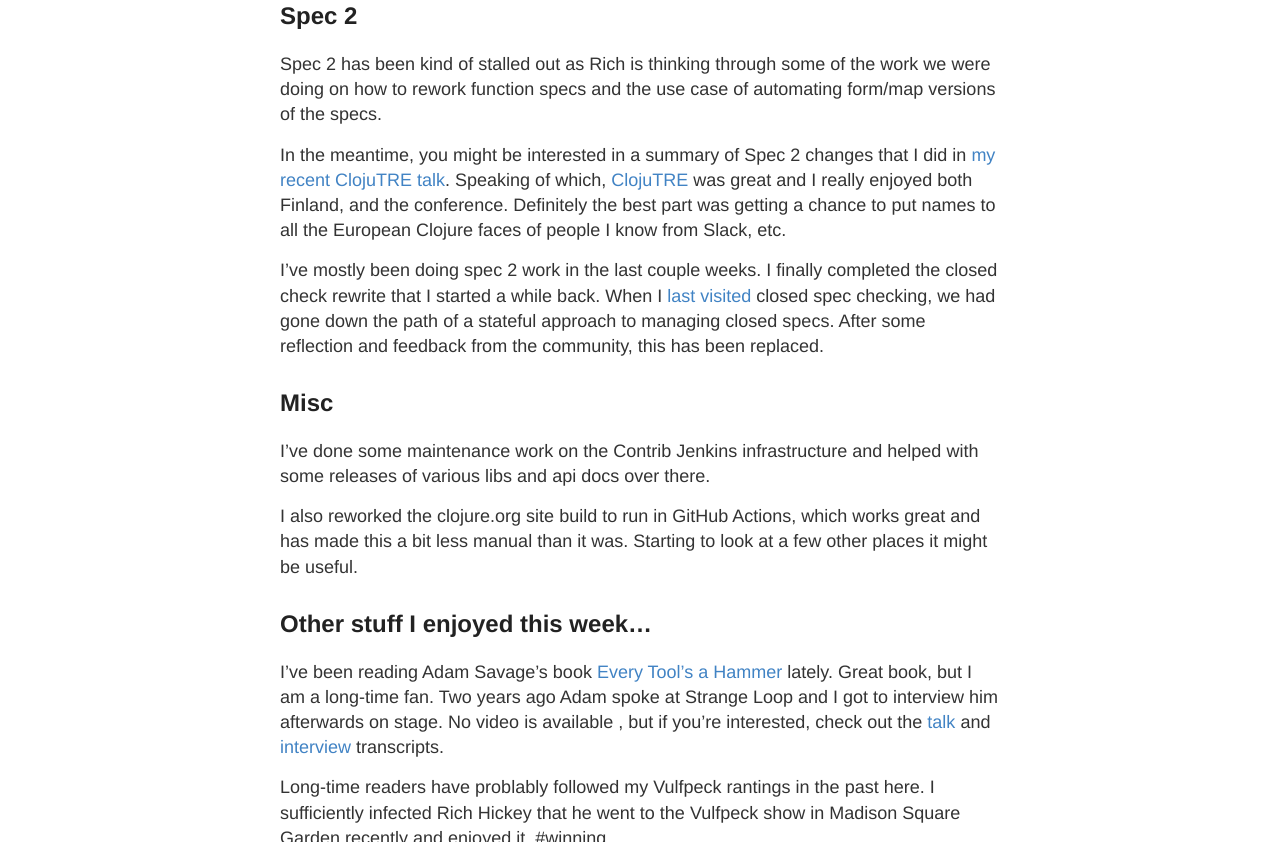
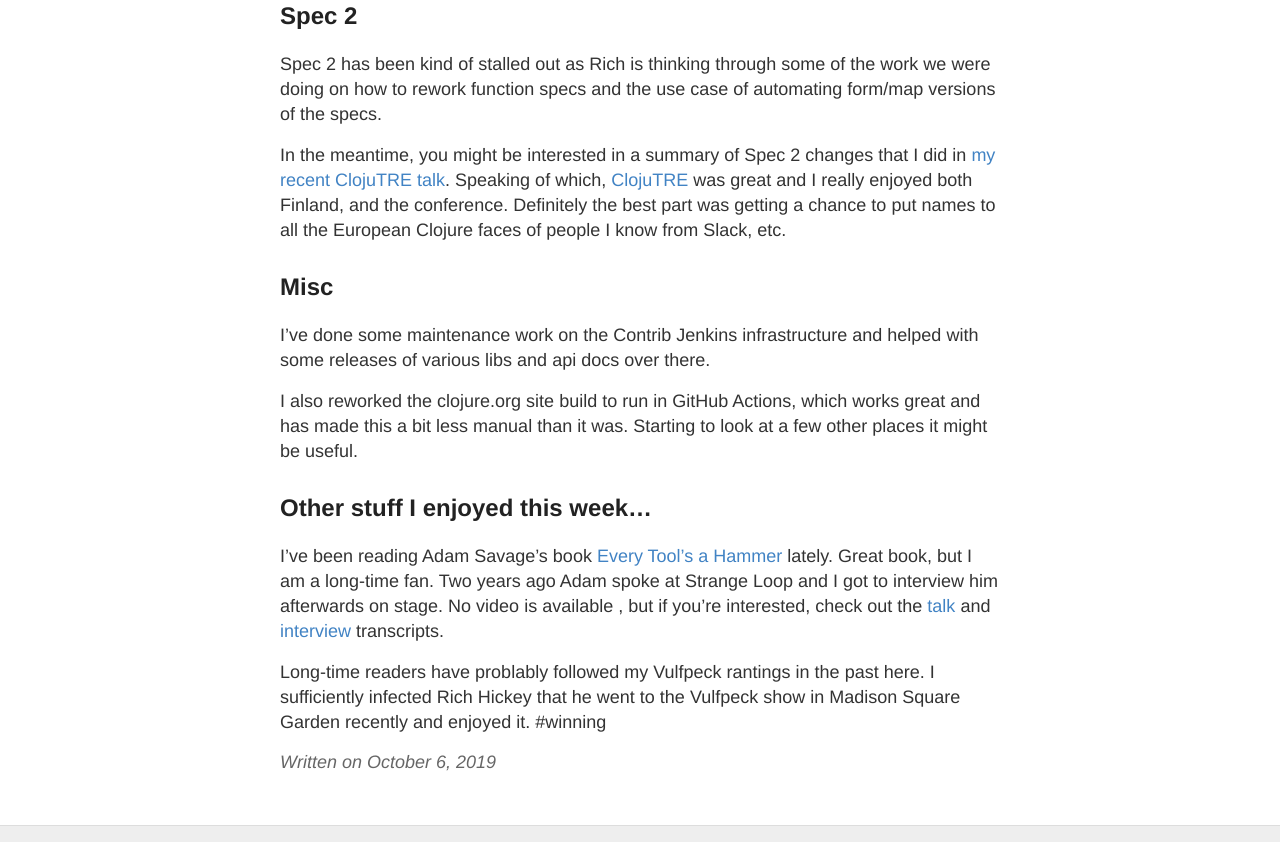
Before and after one commit to insideclojure/insideclojure.github.io, a Jekyll site: the page built from _posts/2019-10-06-journal.md, in a window 1280 px wide and 900 px high, scrolled down 677 px, cut to the strip 0-842 px from the top of the window. Built offline with Jekyll 4.4.1, drawn with Linux system fonts in a browser that asks for light colours.

Commit message:
remove dead stuff

```diff
--- a/_posts/2019-10-06-journal.md
+++ b/_posts/2019-10-06-journal.md
@@ -18,8 +18,6 @@
 
 In the meantime, you might be interested in a summary of Spec 2 changes that I did in [my recent ClojuTRE talk](https://www.youtube.com/watch?v=KeZNRypKVa4). Speaking of which, [ClojuTRE](https://clojutre.org/2019/) was great and I really enjoyed both Finland, and the conference. Definitely the best part was getting a chance to put names to all the European Clojure faces of people I know from Slack, etc.
 
-I've mostly been doing spec 2 work in the last couple weeks. I finally completed the closed check rewrite that I started a while back. When I [last visited](http://insideclojure.org/2019/04/19/journal/) closed spec checking, we had gone down the path of a stateful approach to managing closed specs. After some reflection and feedback from the community, this has been replaced.
-
 ## Misc
 
 I've done some maintenance work on the Contrib Jenkins infrastructure and helped with some releases of various libs and api docs over there.
```
